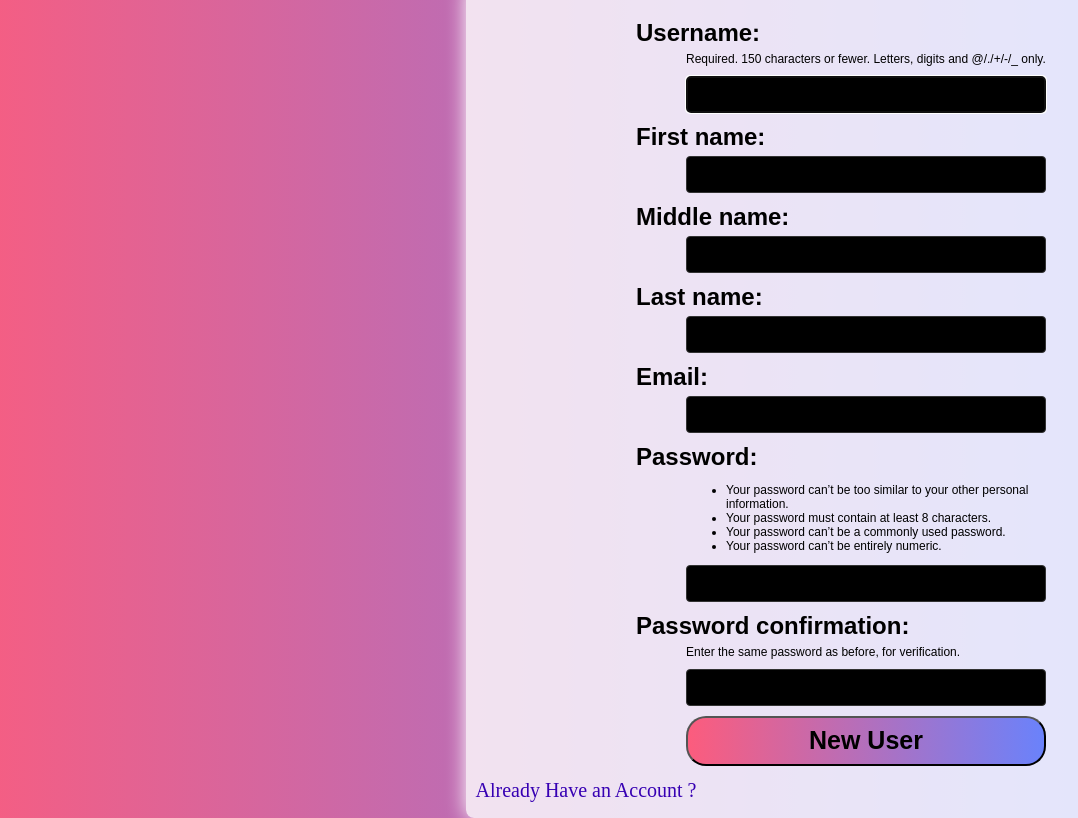
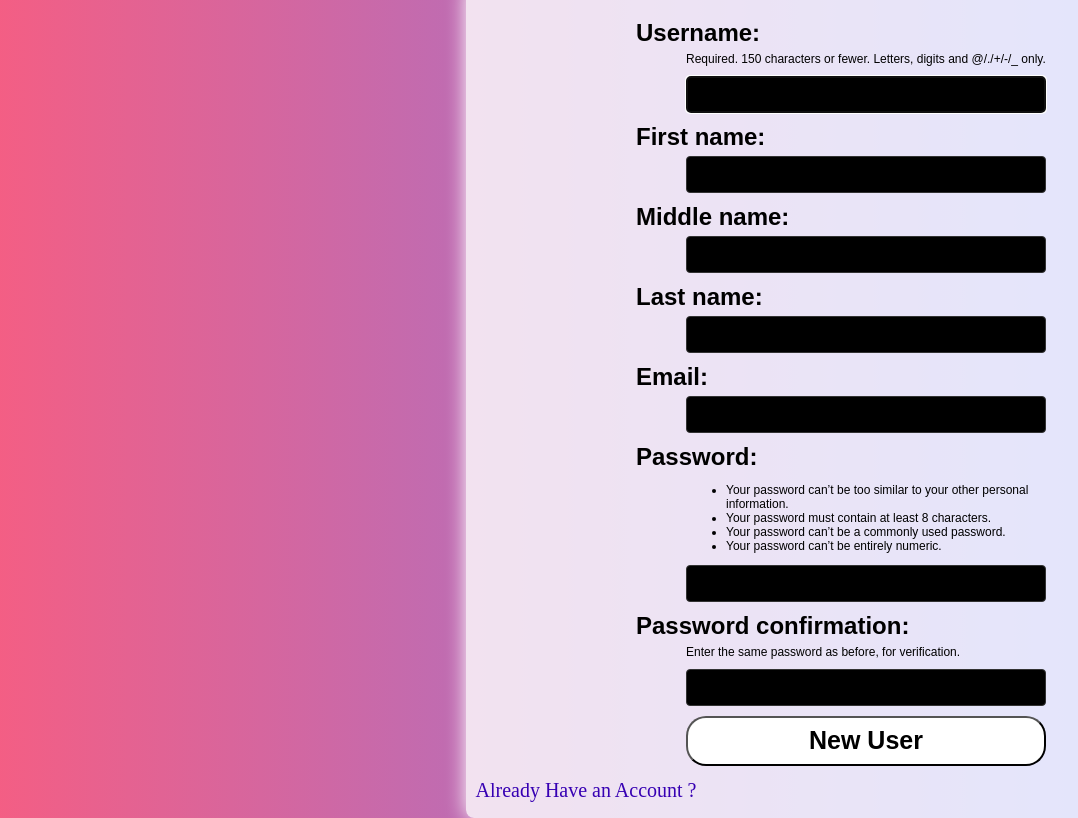
Before and after one commit to Wawayooo/DjangoSocialMedia, a Django app: page /signup/ in a window 1280 px wide; the page is wider, and only the part inside the window is pictured. Shown: that part, without its empty margins (74-1152 px from the left). Run offline with Django 5.2, Linux system fonts and the light colour scheme.

Commit message:
New Changes

```diff
--- a/Static/style/Signup.css
+++ b/Static/style/Signup.css
@@ -130,7 +130,7 @@ body {
 }
 
 #CreateAccBtn{
-  background: linear-gradient(to right, #fc5c7d, #6a82fb);
+  background: white;
   color:black;
   width: 100%;
   height: 50px;
@@ -140,6 +140,6 @@ body {
 }
 
 #CreateAccBtn:hover{
-  background: white;
+  background: linear-gradient(to right, #fc5c7d, #6a82fb);
   cursor: pointer;
 }
```
